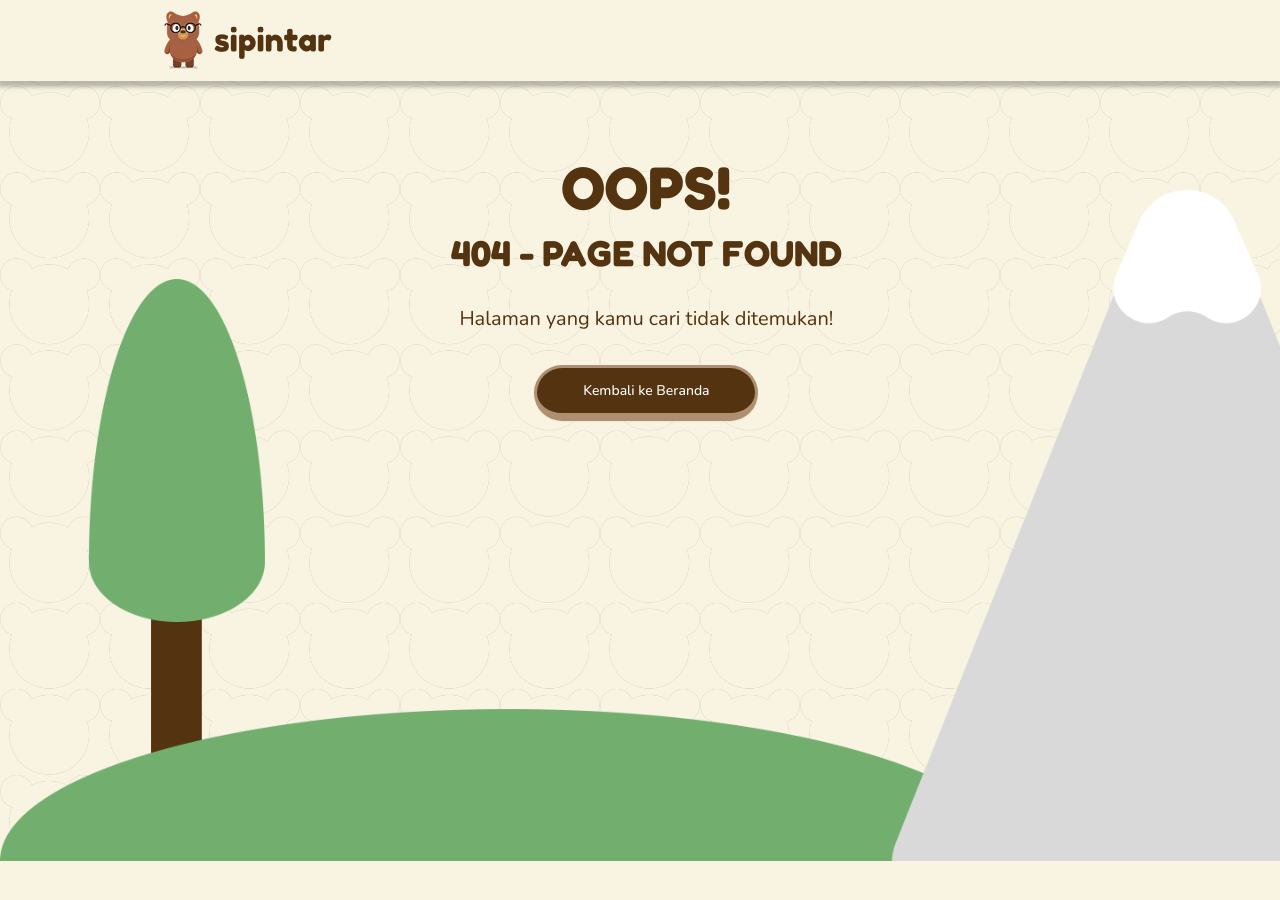
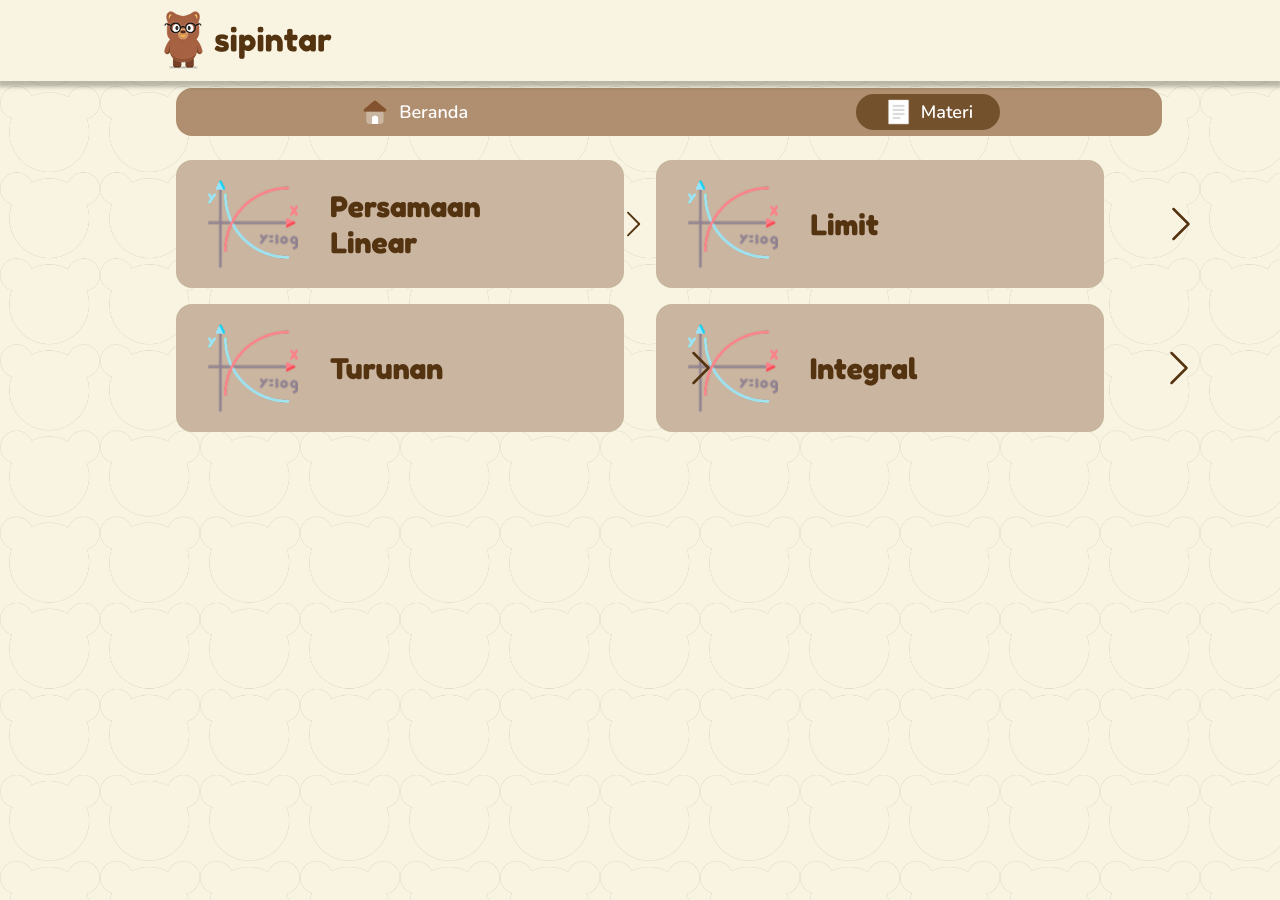
Before and after one commit to willgregorry/sipintar, a Next.js app: page /beranda/materi in a window 1280 px wide. Before the commit this address had no page. Shown: the top 900 px of the page. Before the commit the page ends 861 px from the top, so only its background shows below. Built offline with nearby package versions, Linux system fonts and the light colour scheme.

Commit message:
chore: update materi page

```diff
--- /dev/null
+++ b/app/beranda/materi/page.jsx
@@ -0,0 +1,93 @@
+import Image from "next/image";
+import Link from "next/link";
+import { ChevronRight } from "lucide-react";
+
+export default function Beranda() {
+  const materi = ["Persamaan Linear", "Limit", "Turunan", "Integral"];
+
+  return (
+    <div>
+      {/* Appbar */}
+      <div className="mt-24 px-44 h-screen">
+        <div className="fixed w-[77%] space-x-2 top-20 bg-[#AF8F6F] h-12 mt-2 rounded-2xl">
+          <div className="flex justify-around items-center my-2 -translate-y-0.5">
+            <div>
+              <Link
+                href="/beranda"
+                className="flex cursor-pointer gap-2 items-center justify-center"
+              >
+                <Image
+                  className="w-8 h-6"
+                  src="/assets/home.png"
+                  alt="home"
+                  width={29}
+                  height={24}
+                />
+                <span className="text-white text-lg font-semibold">
+                  Beranda
+                </span>
+              </Link>
+            </div>
+            <div className="flex cursor-pointer rounded-full gap-2 items-center justify-center w-36 h-9 bg-[#74512D] translate-x-5.5">
+              <Image
+                src="/assets/paper.png"
+                alt="materi"
+                width={29}
+                height={24}
+              />
+              <span className="text-white text-lg font-semibold">Materi</span>
+            </div>
+          </div>
+        </div>
+
+        {/* Materi-materi */}
+        <div className="grid grid-cols-2 h-68 gap-y-4 gap-x-8">
+          <Link href="">
+            <div className="bg-[#CAB5A0] px-8 h-full rounded-2xl flex gap-4 justify-start items-center cursor-pointer">
+              <div className="flex justify-evenly items-center gap-8">
+                <Image src="/materi/linear.png" alt="linear" width={90} height={90}/>
+                <span className="text-accent-theme font-bold text-3xl font-fredoka">
+                  {materi[0]}
+                </span>
+                <ChevronRight className="translate-x-16" size={60} color="#543310" strokeWidth={1} />
+              </div>
+            </div>
+          </Link>
+          <Link href="">
+            <div className="bg-[#CAB5A0] px-8 h-full rounded-2xl flex gap-4 justify-start items-center cursor-pointer">
+              <div className="flex justify-center items-center gap-8">
+                <Image src="/materi/linear.png" alt="linear" width={90} height={90}/>
+                <span className="text-accent-theme font-bold text-3xl font-fredoka">
+                  {materi[1]}
+                </span>
+                <ChevronRight className="translate-x-60" size={60} color="#543310" strokeWidth={1} />
+              </div>
+            </div>
+          </Link>
+          <Link href="">
+            <div className="bg-[#CAB5A0] px-8 h-full rounded-2xl flex gap-4 justify-start items-center cursor-pointer">
+              <div className="flex justify-evenly items-center gap-8">
+                <Image src="/materi/linear.png" alt="linear" width={90} height={90}/>
+                <span className="text-accent-theme font-bold text-3xl font-fredoka">
+                  {materi[2]}
+                </span>
+                <ChevronRight className="translate-x-49" size={60} color="#543310" strokeWidth={1} />
+              </div>
+            </div>
+          </Link>
+          <Link href="">
+            <div className="bg-[#CAB5A0] px-8 h-full rounded-2xl flex gap-4 justify-start items-center cursor-pointer">
+              <div className="flex justify-evenly items-center gap-8">
+                <Image src="/materi/linear.png" alt="linear" width={90} height={90}/>
+                <span className="text-accent-theme font-bold text-3xl font-fredoka">
+                  {materi[3]}
+                </span>
+                <ChevronRight className="translate-x-50" size={60} color="#543310" strokeWidth={1} />
+              </div>
+            </div>
+          </Link>
+        </div>
+      </div>
+    </div>
+  );
+}
--- a/app/beranda/page.jsx
+++ b/app/beranda/page.jsx
@@ -1,11 +1,33 @@
 import Appbar from "@/components/appbar";
+import materiData from "@/data/materi.json";
+import LevelItem from "@/components/levelItem";
 
 export default function Beranda() {
-    return(
-        <div>
-            <div className="px-44 h-1000">
-                <Appbar />
-            </div>
+  const materi = materiData[0];
+
+  return (
+    <div>
+      <div className="px-44 mt-24 h-1000">
+        <Appbar />
+
+        {/* Header Materi */}
+        <div className="bg-accent-theme text-white p-4 rounded-lg flex justify-between items-center w-[65%]">
+          <div className="w-[40%] px-4 py-2">
+            <h1 className="text-2xl font-bold">{materi.materi}</h1>
+            <p className="text-sm">{materi.deskripsi}</p>
+          </div>
+          <button className="bg-white text-black px-3 py-1 rounded">
+            Akses Materi
+          </button>
         </div>
-    );
+
+        {/* Level List */}
+        <div className="mt-6 grid grid-cols-3 gap-4 justify-items-center">
+          {materi.level.map((lvl, i) => (
+            <LevelItem key={i} nama={lvl.nama} status={lvl.status} />
+          ))}
+        </div>
+      </div>
+    </div>
+  );
 }
--- a/components/appbar.jsx
+++ b/components/appbar.jsx
@@ -2,6 +2,7 @@
 
 import { useState } from "react";
 import Image from "next/image";
+import { redirect } from "next/navigation";
 
 export default function Appbar() {
     const [menu, setMenu] = useState(true);
@@ -9,8 +10,10 @@ export default function Appbar() {
     const handleMenu = (clicked) => {
         if (clicked === "beranda") {
             setMenu(false);
+            redirect("/beranda/materi");
         } else {
             setMenu(true);
+            redirect("/beranda");
         }
     };
 
@@ -20,7 +23,7 @@ export default function Appbar() {
                 menu && (
                     <div className="fixed w-[77%] space-x-2 top-20 bg-[#AF8F6F] h-12 mt-2 rounded-2xl">
                         <div className="flex justify-around items-center my-2 -translate-y-0.5">
-                            <div onClick={() => handleMenu("materi")} className="flex cursor-pointer rounded-full gap-2 items-center justify-center w-36 h-9 bg-[#74512D] -translate-x-5.5">
+                            <div onClick={() => handleMenu("/beranda/materi")} className="flex cursor-pointer rounded-full gap-2 items-center justify-center w-36 h-9 bg-[#74512D] -translate-x-5.5">
                                 <Image className="w-8 h-6" src="/assets/home2.png" alt="home" width={29} height={24}/>
                                 <span className="text-white text-lg font-semibold">Beranda</span>
                             </div>
--- /dev/null
+++ b/components/levelItem.jsx
@@ -0,0 +1,16 @@
+import Image from "next/image";
+
+export default function LevelItem({ nama, status }) {
+  let iconSrc = "";
+
+  if (status === "done") iconSrc = "/icons/check-bear.png";
+  if (status === "current") iconSrc = "/icons/play-bear.png";
+  if (status === "locked") iconSrc = "/icons/locked-bear.png";
+
+  return (
+    <div className="flex flex-col items-center">
+      <Image src={iconSrc} alt={nama} width={80} height={80} />
+      <p className="mt-2 text-sm text-center">{nama}</p>
+    </div>
+  );
+}
--- a/components/navbar.jsx
+++ b/components/navbar.jsx
@@ -50,7 +50,7 @@ export default function Navbar() {
         {user && (
           <div className="flex items-center gap-8">
             {/* Hati */}
-            {pathname === "/beranda" && (
+            {pathname.startsWith("/beranda") && (
               <Tooltip>
                 <TooltipTrigger asChild>
                   <div className="flex items-center justify-center">
@@ -101,7 +101,7 @@ export default function Navbar() {
             )}
 
             {/* Streak */}
-            {pathname === "/beranda" && (
+            {pathname.startsWith("/beranda") && (
               <Tooltip>
                 <TooltipTrigger asChild>
                   <div className="flex items-center justify-center">
--- a/components/ui/tooltip.jsx
+++ b/components/ui/tooltip.jsx
@@ -40,13 +40,13 @@ function TooltipContent({
         data-slot="tooltip-content"
         sideOffset={sideOffset}
         className={cn(
-          "bg-[#AF8F6F] text-white animate-in fade-in-0 zoom-in-95 data-[state=closed]:animate-out data-[state=closed]:fade-out-0 data-[state=closed]:zoom-out-95 data-[side=bottom]:slide-in-from-top-2 data-[side=left]:slide-in-from-right-2 data-[side=right]:slide-in-from-left-2 data-[side=top]:slide-in-from-bottom-2 z-50 w-fit origin-(--radix-tooltip-content-transform-origin) rounded-md px-3 pt-8 pb-4 text-xs text-balance",
+          "bg-[#CAB5A0] text-white animate-in fade-in-0 zoom-in-95 data-[state=closed]:animate-out data-[state=closed]:fade-out-0 data-[state=closed]:zoom-out-95 data-[side=bottom]:slide-in-from-top-2 data-[side=left]:slide-in-from-right-2 data-[side=right]:slide-in-from-left-2 data-[side=top]:slide-in-from-bottom-2 z-50 w-fit origin-(--radix-tooltip-content-transform-origin) rounded-md px-3 pt-8 pb-4 text-xs text-balance",
           className
         )}
         {...props}>
         {children}
         <TooltipPrimitive.Arrow
-          className="bg-[#AF8F6F] fill-[#AF8F6F] z-50 size-10 translate-y-[calc(-50%_-_2px)] rotate-45 rounded-[2px]" />
+          className="bg-[#CAB5A0] fill-[#CAB5A0] z-50 size-10 translate-y-[calc(-50%_-_2px)] rotate-45 rounded-[2px]" />
       </TooltipPrimitive.Content>
     </TooltipPrimitive.Portal>
   );
--- a/data/materi.json
+++ b/data/materi.json
@@ -1,5 +1,40 @@
 [
     {
-
+        "materi": "Persamaan Linear",
+        "deskripsi": "Belajar bagaimana menyelesaikan persamaan 2 variabel dan 3 variabel",
+        "level": [
+            { "nama": "Pengenalan", "status": "done", "path": "/materi/persamaan_linear/pengenalan"},
+            { "nama": "Sistem Persamaan 2 Variabel", "status": "current" },
+            { "nama": "Metode Grafik", "status": "locked" },
+            { "nama": "Sistem Persamaan 3 Variabel", "status": "locked" },
+            { "nama": "Kuis", "status": "locked" }
+        ]
+    },
+    {
+        "materi": "Limit",
+        "deskripsi": "Belajar bagaimana menyelesaikan persamaan-persamaan limit",
+        "level": [
+            "Pengenalan",
+            "Sistem Persamaan 2 Variabel"
+        ],
+        "status": false
+    },
+    {
+        "materi": "Turunan",
+        "deskripsi": "Belajar bagaimana menurunkan berbagai persamaan",
+        "level": [
+            "Pengenalan",
+            "Sistem Persamaan 2 Variabel"
+        ],
+        "status": false
+    },
+    {
+        "materi": "Integral",
+        "deskripsi": "Belajar bagaimana menyelesaikan persamaan integral",
+        "level": [
+            "Pengenalan",
+            "Sistem Persamaan 2 Variabel"
+        ],
+        "status": false
     }
 ]
```
Also changed, not shown: public/materi/linear.png (added).
